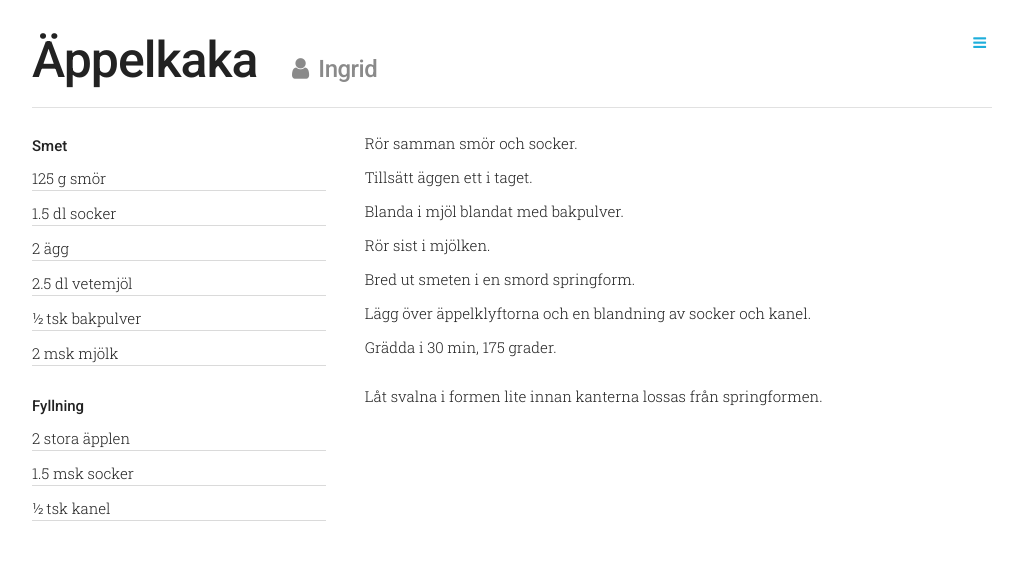
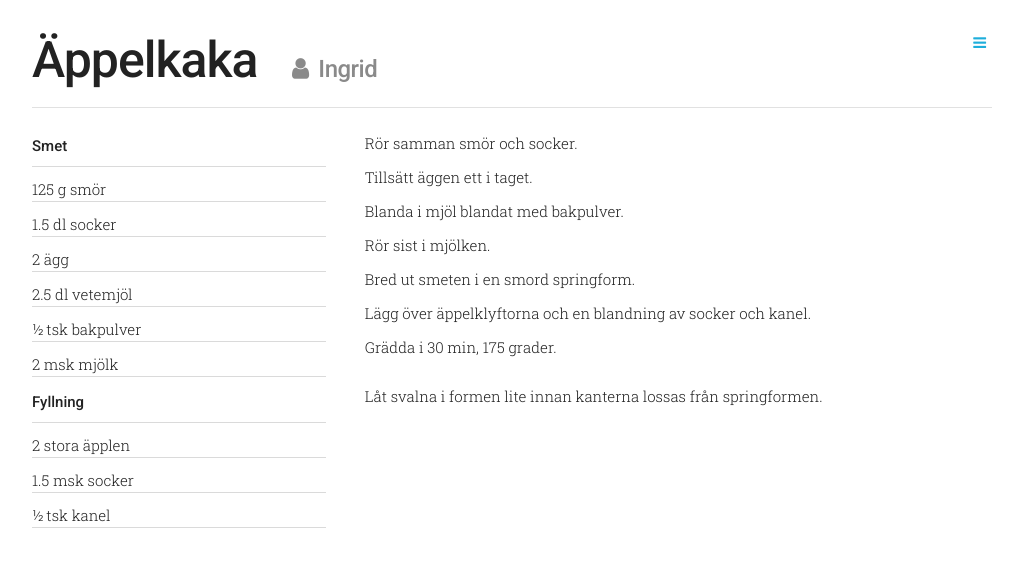
Before and after one commit to grapefrukt/recipes, a Jekyll site: the page built from _recipes/Äppelkaka.md, in a window 1280 px wide. Shown: the top 567 px of the page, without its empty margins (128-1146 px from the left). Built offline with Jekyll 4.4.1, drawn with Linux system fonts in a browser that asks for light colours.

Commit message:
new style urls, better multi-list support

```diff
--- a/_config.yml
+++ b/_config.yml
@@ -7,6 +7,8 @@ collections:
 defaults:
   - scope:
       path: "" # an empty string here means all files in the project
+      type: "recipes"
     values:
       layout: "recipe"
       tags: ["övrigt"]
+      permalink: /:slug.html
--- a/_includes/recipe.html
+++ b/_includes/recipe.html
@@ -17,26 +17,19 @@
   <hr class="twelve columns"/>
   <div class="row">
     <div class="four columns">
-      {% if page.ingredients-label != nil %}
-        <h6>{{ page.ingredients-label }}</h6>
-      {% endif %}
 
       <ul class="ingredients">
       {% for item in page.ingredients %}
-        <li>{{ item }}</li>
+        {% capture is-heading %}{{ item | slice: 0 }}{% endcapture  %}
+
+        {% if is-heading == ":" %}
+          <li><h6>{{ item | slice: 1,999 }}</h6></li>
+        {% else %}
+          <li>{{ item }}</li>
+        {% endif %}
+
       {% endfor %}
       </ul>
-
-      {% if page.ingredients2 != nil %}
-        {% if page.ingredients2-label != nil %}
-          <h6>{{ page.ingredients2-label }}</h6>
-        {% endif %}
-        <ul class="ingredients">
-        {% for item in page.ingredients2 %}
-          <li>{{ item }}</li>
-        {% endfor %}
-        </ul>
-      {% endif %}
     </div>
     <div class="eight columns">
       <div id="recipe-body">
```
Also changed, not shown: _recipes/Ananaskaka.md (+3 -3 lines), _recipes/Vegetarisk lasagne.md (+4 -5 lines), _recipes/Äppelkaka.md (+3 -3 lines).
